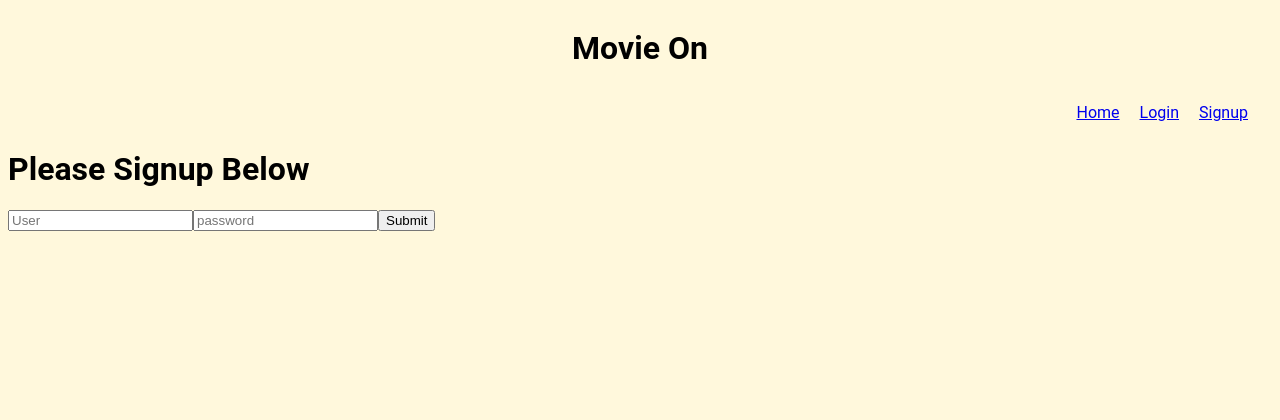
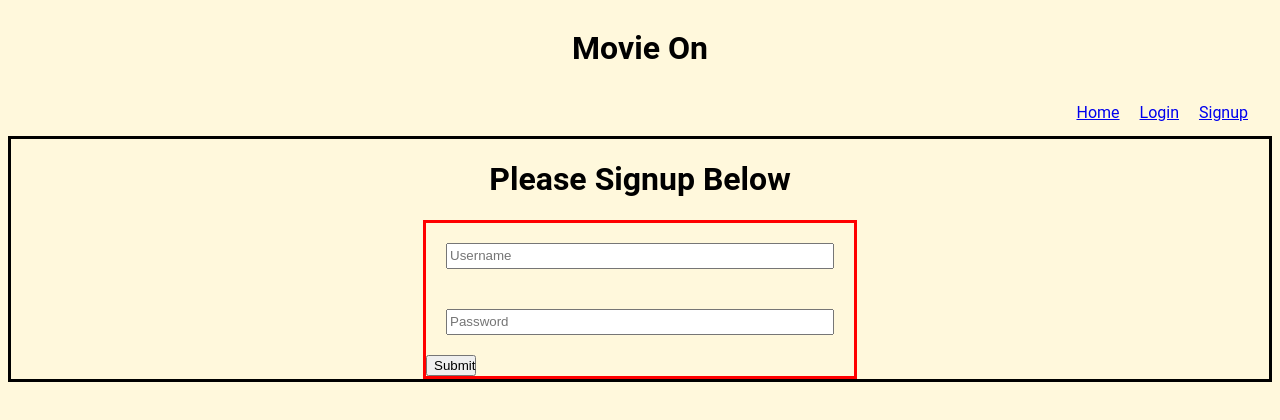
Before and after one commit to Team-cat-snake/movie-streamer, a React app: page /signup in a window 1280 px wide. Shown: the top 420 px of the page. Built offline with nearby package versions, Linux system fonts and the light colour scheme; no server answers; the HTML template or start-up script is replaced by a standard one.

Commit message:
updates styles

```diff
--- a/package.json
+++ b/package.json
@@ -23,7 +23,8 @@
     "node-sass": "^4.13.0",
     "pg": "^7.12.1",
     "react": "^16.11.0",
-    "react-dom": "^16.11.0"
+    "react-dom": "^16.11.0",
+    "react-router-dom": "^5.1.2"
   },
   "devDependencies": {
     "@babel/core": "^7.6.4",
--- a/src/components/Login.jsx
+++ b/src/components/Login.jsx
@@ -13,7 +13,8 @@ export default function Login(props) {
       <form action="" onSubmit={(e) => submitLogin(e)} className="login-form">
 
         <input
-          placeholder='User'
+          className="input-field"
+          placeholder='Username'
           type="text"
           value={userFields.username}
           onChange={(e) => {handleFieldChange(e)}}
@@ -21,13 +22,14 @@ export default function Login(props) {
           />
 
           <input
-          placeholder="password"
+          className="input-field"
+          placeholder="Password"
           type="password"
           value={userFields.password}
           onChange={(e) => {handleFieldChange(e)}}
           name="password"
           />
-          <button type='submit'>Submit</button>
+        <button className="submit-btn" type='submit'>Submit</button>
       </form>
     </div>
   )
--- a/src/components/Signup.jsx
+++ b/src/components/Signup.jsx
@@ -8,12 +8,13 @@ export default function Signup(props) {
   }, [])
 
   return (
-    <div>
+    <div class="login">
     <h1>Please Signup Below</h1>
-      <form action="" onSubmit={(e) => submitSignup(e)}>
+      <form action="" onSubmit={(e) => submitSignup(e)} className="login-form">
 
         <input
-          placeholder='User'
+          className="input-field"
+          placeholder='Username'
           type="text"
           value={userFields.username}
           onChange={(e) => {handleFieldChange(e)}}
@@ -21,13 +22,14 @@ export default function Signup(props) {
           />
 
           <input
-          placeholder="password"
+          className="input-field"
+          placeholder="Password"
           type="password"
           value={userFields.password}
           onChange={(e) => {handleFieldChange(e)}}
           name="password"
           />
-          <button type='submit'>Submit</button>
+        <button className="submit-btn" type='submit'>Submit</button>
       </form>
     </div>
   )
--- a/src/views/styles/styles.css
+++ b/src/views/styles/styles.css
@@ -51,6 +51,12 @@ body {
   border: 3px solid red;
 }
 
-.login-form input {
-  width: 180px;
+.input-field {
+  width: 380px;
+  height: 20px;
+  margin: 20px;
 }
+
+.submit-btn {
+  width: 50px;
+}
```
